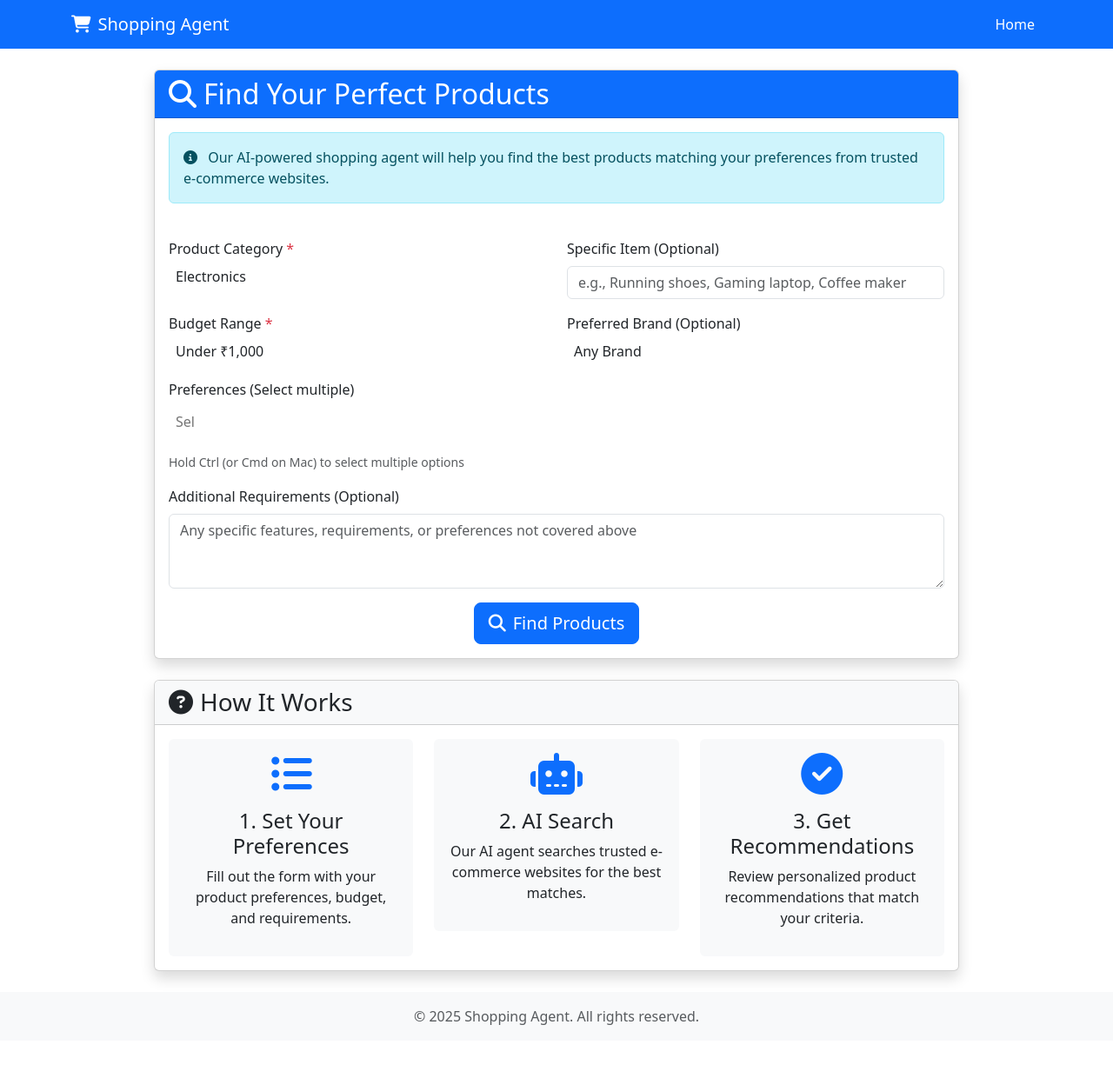
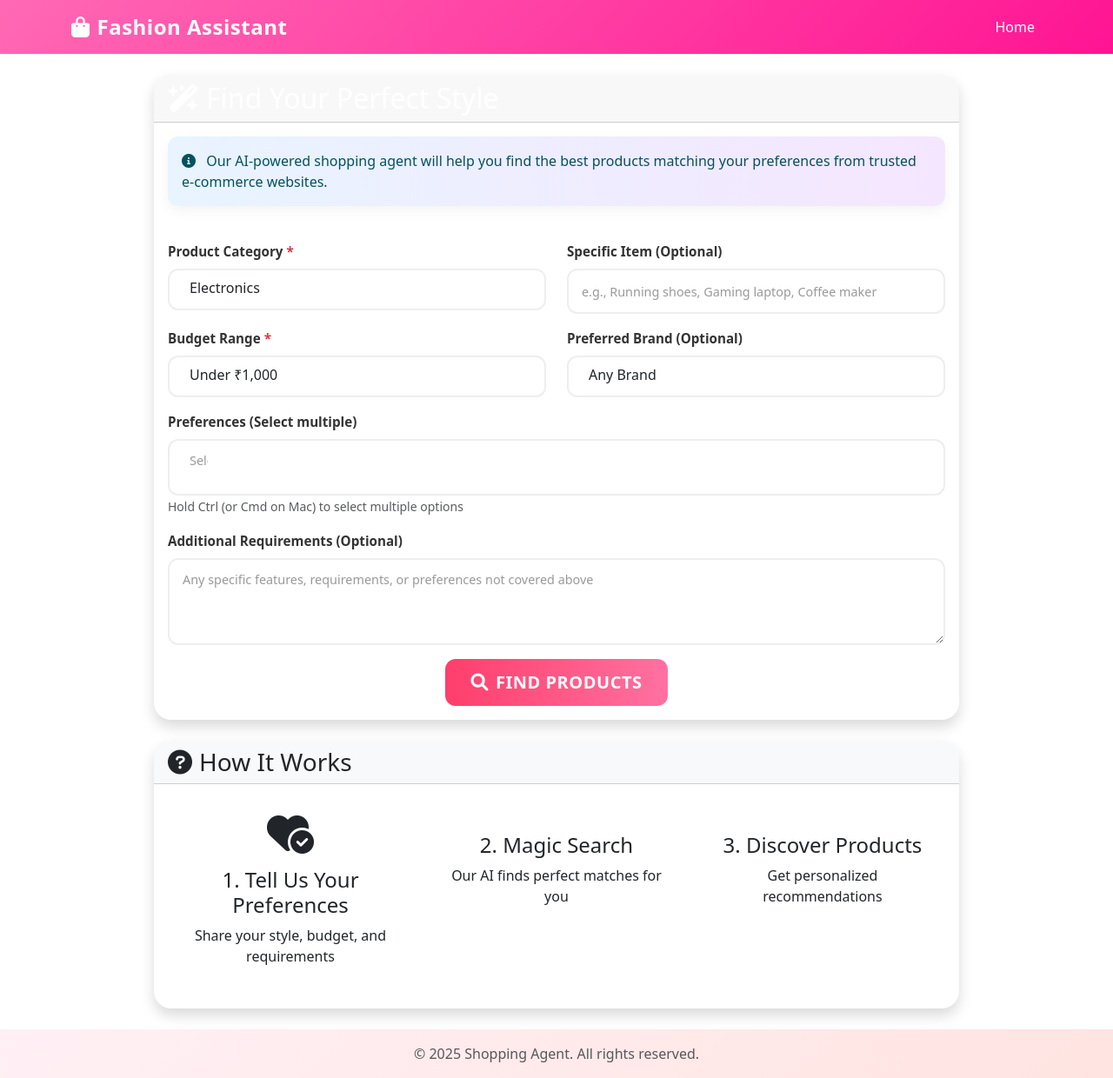
Before and after one commit to Yash-Kavaiya/stock-market-ai-agent, a Flask app: page / in a window 1280 px wide. Shown: the whole page at 87% size. Before the commit the page ends 1179 px from the top, so only its background shows below. Run offline with Flask 3, Linux system fonts and the light colour scheme; some libraries are stand-ins or nearby versions.

Commit message:
Enhance shopping assistant with environment variable support and UI improvements

```diff
--- /dev/null
+++ b/static/css/styles.css
@@ -0,0 +1,183 @@
+:root {
+    --primary-pink: #FF69B4;
+    --secondary-pink: #FFB6C1;
+    --accent-pink: #FF1493;
+    --gradient-pink: linear-gradient(135deg, #FF69B4, #FF1493);
+    --myntra-pink: #ee5f73;
+    --myntra-gradient: linear-gradient(to right, #ff3e6c, #ff71a1);
+}
+
+.navbar {
+    background: var(--gradient-pink) !important;
+}
+
+.card-header.bg-primary {
+    background: var(--gradient-pink) !important;
+}
+
+.btn-primary {
+    background: var(--myntra-gradient);
+    border: none;
+    border-radius: 12px;
+    padding: 12px 30px;
+    font-weight: 600;
+    text-transform: uppercase;
+    letter-spacing: 0.5px;
+    transition: all 0.3s ease;
+}
+
+.btn-primary:hover {
+    transform: translateY(-2px);
+    box-shadow: 0 5px 15px rgba(238, 95, 115, 0.4);
+}
+
+.form-control:focus, .form-select:focus {
+    border-color: var(--myntra-pink);
+    box-shadow: 0 0 0 0.25rem rgba(238, 95, 115, 0.15);
+}
+
+.select2-container--bootstrap-5 .select2-selection {
+    border-color: var(--secondary-pink);
+    border-radius: 12px !important;
+    border: 2px solid #eee !important;
+    min-height: 48px !important;
+}
+
+.product-card {
+    border: 2px solid #eee;
+    border-radius: 15px;
+    transition: all 0.3s ease;
+}
+
+.product-card:hover {
+    border-color: var(--myntra-pink);
+    transform: translateY(-5px);
+    box-shadow: 0 5px 20px rgba(238, 95, 115, 0.15);
+}
+
+.alert-info {
+    background: linear-gradient(to right, #e8f4ff, #f5e6ff);
+    border-left: 5px solid var(--myntra-pink);
+}
+
+.card {
+    border-radius: 20px;
+    overflow: hidden;
+    border: none;
+    box-shadow: 0 5px 20px rgba(0, 0, 0, 0.05);
+}
+
+.badge {
+    background: var(--myntra-gradient) !important;
+    padding: 8px 15px;
+    border-radius: 20px;
+    font-weight: 500;
+    text-transform: uppercase;
+    letter-spacing: 0.5px;
+}
+
+.how-it-works i {
+    color: var(--primary-pink);
+    background: rgba(255, 105, 180, 0.1);
+    padding: 20px;
+    border-radius: 50%;
+}
+
+.footer {
+    background: linear-gradient(135deg, #FFF0F5, #FFE4E1) !important;
+}
+
+/* Form Elements Styling */
+.form-control, .form-select {
+    border-radius: 12px;
+    border: 2px solid #eee;
+    padding: 12px 15px;
+    transition: all 0.3s ease;
+    background: #fff;
+}
+
+/* Select2 Custom Styling */
+.select2-container--bootstrap-5 .select2-selection--single {
+    background: #fff !important;
+    padding: 8px 15px !important;
+}
+
+.select2-container--bootstrap-5 .select2-selection--multiple {
+    padding: 5px 15px !important;
+}
+
+.select2-container--bootstrap-5 .select2-dropdown {
+    border-radius: 12px !important;
+    border: 2px solid var(--myntra-pink) !important;
+    box-shadow: 0 5px 15px rgba(0, 0, 0, 0.1);
+}
+
+.select2-container--bootstrap-5 .select2-results__option--highlighted {
+    background: var(--myntra-gradient) !important;
+}
+
+/* Form Label Styling */
+.form-label {
+    font-weight: 600;
+    color: #333;
+    margin-bottom: 8px;
+    font-size: 0.95rem;
+}
+
+/* Placeholder Styling */
+::placeholder {
+    color: #999 !important;
+    font-size: 0.9rem;
+}
+
+/* Alert Styling */
+.alert {
+    border-radius: 12px;
+    border: none;
+    box-shadow: 0 5px 15px rgba(0, 0, 0, 0.05);
+}
+
+/* Table Styling */
+.table {
+    border-radius: 12px;
+    overflow: hidden;
+}
+
+.table th {
+    background: rgba(238, 95, 115, 0.1);
+    font-weight: 600;
+    padding: 15px;
+}
+
+/* Loading Spinner */
+.spinner-border {
+    color: var(--myntra-pink) !important;
+}
+
+/* Price Tag Styling */
+.price-tag {
+    color: var(--myntra-pink);
+    font-weight: 600;
+    font-size: 1.1rem;
+}
+
+/* Navbar Brand */
+.navbar-brand {
+    font-weight: 700;
+    font-size: 1.5rem;
+    letter-spacing: 0.5px;
+}
+
+/* Custom Scrollbar */
+::-webkit-scrollbar {
+    width: 8px;
+}
+
+::-webkit-scrollbar-track {
+    background: #f1f1f1;
+}
+
+::-webkit-scrollbar-thumb {
+    background: var(--myntra-gradient);
+    border-radius: 10px;
+}
--- a/templates/base.html
+++ b/templates/base.html
@@ -8,6 +8,8 @@
     <link href="https://cdn.jsdelivr.net/npm/bootstrap@5.3.0/dist/css/bootstrap.min.css" rel="stylesheet">
     <!-- Font Awesome -->
     <link rel="stylesheet" href="https://cdnjs.cloudflare.com/ajax/libs/font-awesome/6.4.0/css/all.min.css">
+    <!-- Add Font Awesome Pro icons if available -->
+    <link rel="stylesheet" href="https://pro.fontawesome.com/releases/v6.0.0-beta3/css/all.css">
     <!-- Select2 CSS -->
     <link href="https://cdn.jsdelivr.net/npm/select2@4.1.0-rc.0/dist/css/select2.min.css" rel="stylesheet" />
     <!-- Custom CSS -->
@@ -19,7 +21,7 @@
         <nav class="navbar navbar-expand-lg navbar-dark bg-primary">
             <div class="container">
                 <a class="navbar-brand" href="{{ url_for('index') }}">
-                    <i class="fas fa-shopping-cart me-2"></i>Shopping Agent
+                    <i class="fa-solid fa-shopping-bag me-2"></i>Fashion Assistant
                 </a>
                 <button class="navbar-toggler" type="button" data-bs-toggle="collapse" data-bs-target="#navbarNav">
                     <span class="navbar-toggler-icon"></span>
--- a/templates/index.html
+++ b/templates/index.html
@@ -1,13 +1,13 @@
 {% extends 'base.html' %}
 
-{% block title %}Shopping Agent - Find Perfect Products{% endblock %}
+{% block title %}Fashion Assistant - Find Your Perfect Style{% endblock %}
 
 {% block content %}
 <div class="row justify-content-center">
     <div class="col-md-10">
         <div class="card shadow">
-            <div class="card-header bg-primary text-white">
-                <h2 class="mb-0"><i class="fas fa-search me-2"></i>Find Your Perfect Products</h2>
+            <div class="card-header text-white">
+                <h2 class="mb-0"><i class="fa-solid fa-wand-magic-sparkles me-2"></i>Find Your Perfect Style</h2>
             </div>
             <div class="card-body">
                 <div class="row mb-4">
@@ -104,24 +104,24 @@
             <div class="card-body">
                 <div class="row">
                     <div class="col-md-4 text-center mb-3 mb-md-0">
-                        <div class="p-3 bg-light rounded">
-                            <i class="fas fa-list-ul fa-3x text-primary mb-3"></i>
-                            <h4>1. Set Your Preferences</h4>
-                            <p>Fill out the form with your product preferences, budget, and requirements.</p>
+                        <div class="p-3 rounded">
+                            <i class="fa-solid fa-heart-circle-check fa-3x mb-3"></i>
+                            <h4>1. Tell Us Your Preferences</h4>
+                            <p>Share your style, budget, and requirements</p>
                         </div>
                     </div>
                     <div class="col-md-4 text-center mb-3 mb-md-0">
-                        <div class="p-3 bg-light rounded">
-                            <i class="fas fa-robot fa-3x text-primary mb-3"></i>
-                            <h4>2. AI Search</h4>
-                            <p>Our AI agent searches trusted e-commerce websites for the best matches.</p>
+                        <div class="p-3 rounded">
+                            <i class="fa-solid fa-sparkles fa-3x mb-3"></i>
+                            <h4>2. Magic Search</h4>
+                            <p>Our AI finds perfect matches for you</p>
                         </div>
                     </div>
                     <div class="col-md-4 text-center">
-                        <div class="p-3 bg-light rounded">
-                            <i class="fas fa-check-circle fa-3x text-primary mb-3"></i>
-                            <h4>3. Get Recommendations</h4>
-                            <p>Review personalized product recommendations that match your criteria.</p>
+                        <div class="p-3 rounded">
+                            <i class="fa-solid fa-gift-card fa-3x mb-3"></i>
+                            <h4>3. Discover Products</h4>
+                            <p>Get personalized recommendations</p>
                         </div>
                     </div>
                 </div>
```
Also changed, not shown: main.py (+6 -1 lines), templates/results.html (+4 -4 lines), templates/stock_list.html (deleted, +0 -331 lines).
